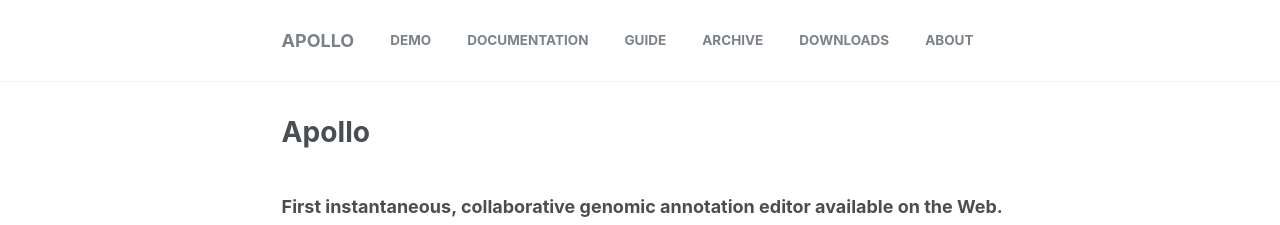
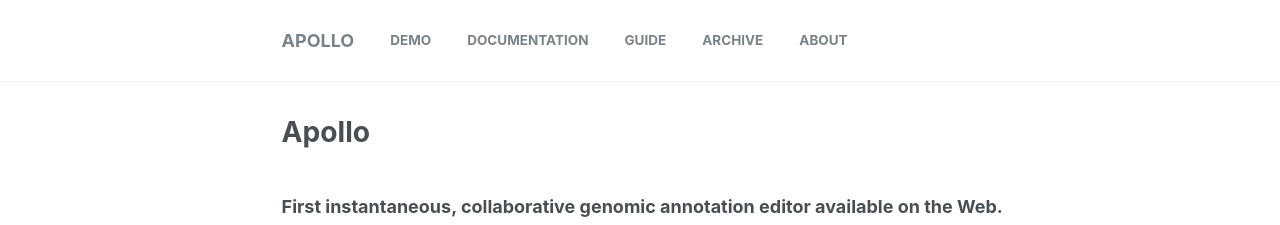
Before and after one commit to genomearchitect/genomearchitect.github.io, a Jekyll site: the page built from _pages/main.md, in a window 1280 px wide. Shown: the top 225 px of the page. Built offline with Jekyll 4.4.1, drawn with Linux system fonts in a browser that asks for light colours.

Commit message:
fixed navigation issues

```diff
--- a/_data/navigation.yml
+++ b/_data/navigation.yml
@@ -15,8 +15,5 @@ main:
   - title: "Archive"
     url: /older-apollo/
 
-  - title: "Downloads"
-    url: /older-apollo/
-
   - title: "About"
     url: /about/
```
